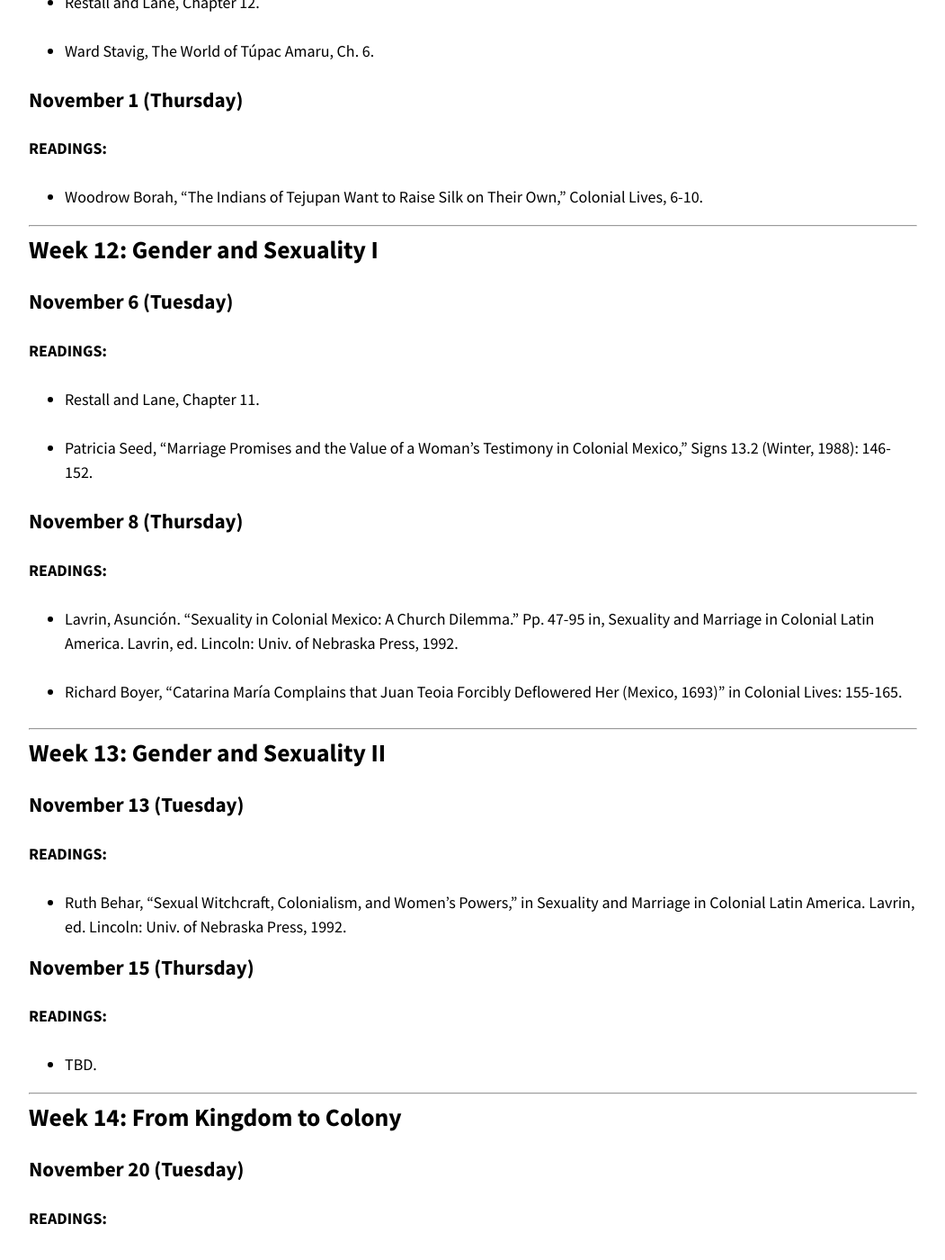
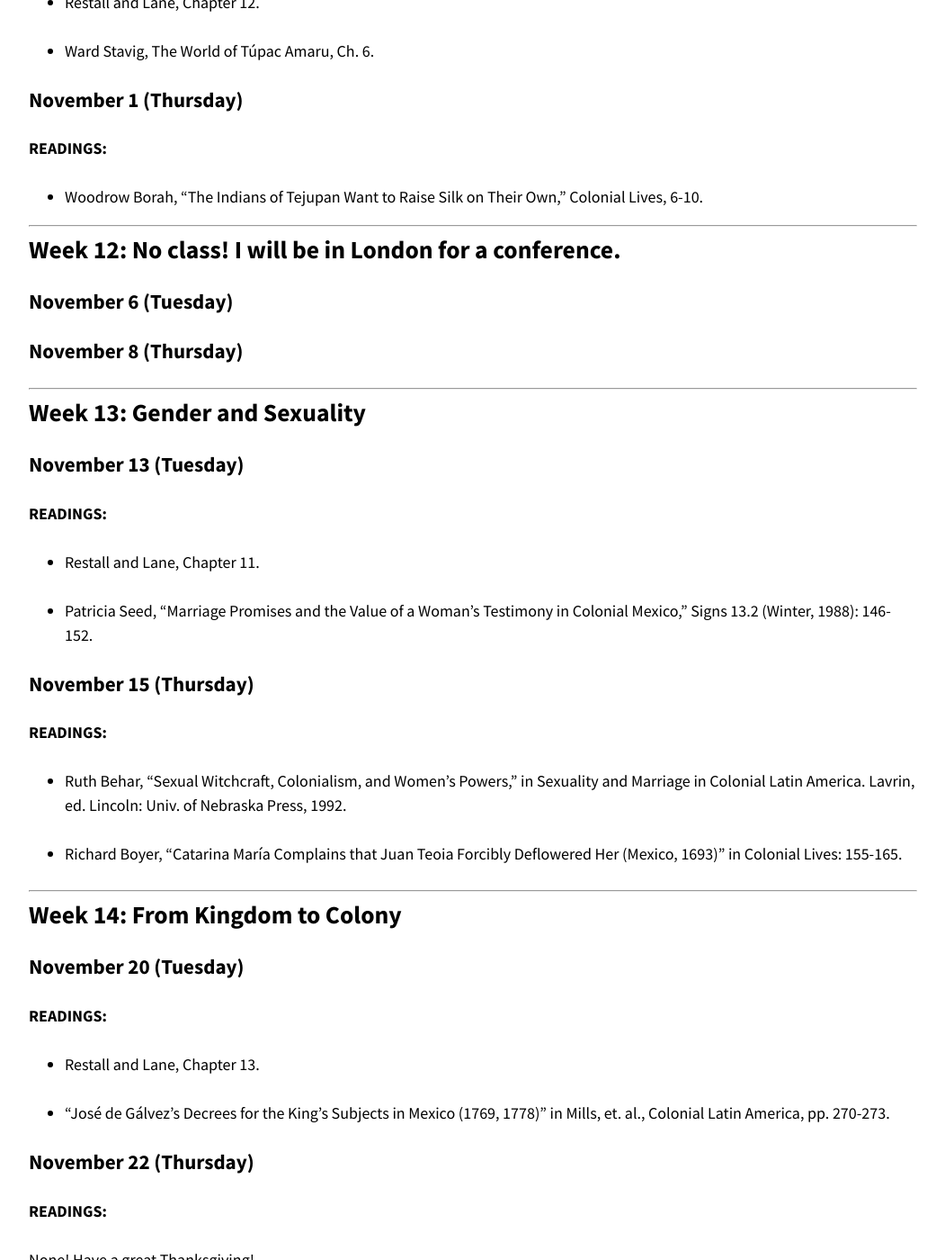
Before and after one commit to chadblack/2018ELA, a Jekyll site: the page built from calendar.md, in a window 1280 px wide and 1400 px high, scrolled down 5510 px. Shown: the whole window at 90% size, without its empty margins (114-1165 px from the left). Built offline with Jekyll 4.4.1, drawn with Linux system fonts in a browser that asks for light colours; nearby versions of some CDN libraries.

Commit message:
fixed for london week.

```diff
--- a/calendar.md
+++ b/calendar.md
@@ -107,7 +107,6 @@ Univ. of Texas Press, 2012): pp. 17-58.
 * "The Relación of Fray Ramón Pane (c. 1494-1496)"
 
 * "The Laws of Burgos. 1512-1513"
-
 
 
 
@@ -226,9 +225,17 @@ J.L Phelan, "Authority and Flexibility in the Spanish Imperial Bureaucracy" Admi
 
 ---
 
-## Week 12: Gender and Sexuality I
+## Week 12: No class! I will be in London for a conference.
 
 ### November 6 (Tuesday)
+
+### November 8 (Thursday)
+
+---
+
+## Week 13: Gender and Sexuality
+
+### November 13 (Tuesday)
 
 **READINGS:**
 
@@ -237,30 +244,13 @@ J.L Phelan, "Authority and Flexibility in the Spanish Imperial Bureaucracy" Admi
 * Patricia Seed, "Marriage Promises and the Value of a Woman’s Testimony in Colonial Mexico," Signs 13.2 (Winter, 1988): 146-152.
 
 
-### November 8 (Thursday)
-
-**READINGS:**
-
-* Lavrin, Asunción. "Sexuality in Colonial Mexico: A Church Dilemma." Pp. 47-95 in, Sexuality and Marriage in Colonial Latin America. Lavrin, ed. Lincoln: Univ. of Nebraska Press, 1992.
-
-* Richard Boyer, "Catarina María Complains that Juan Teoia Forcibly Deflowered Her (Mexico, 1693)" in Colonial Lives: 155-165.
-
----
-
-## Week 13: Gender and Sexuality II
-
-### November 13 (Tuesday)
+### November 15 (Thursday)
 
 **READINGS:**
 
 * Ruth Behar, "Sexual Witchcraft, Colonialism, and Women's Powers," in Sexuality and Marriage in Colonial Latin America. Lavrin, ed. Lincoln: Univ. of Nebraska Press, 1992.
 
-
-### November 15 (Thursday)
-
-**READINGS:**
-
-* TBD.
+* Richard Boyer, "Catarina María Complains that Juan Teoia Forcibly Deflowered Her (Mexico, 1693)" in Colonial Lives: 155-165.
 
 
 ---
```
